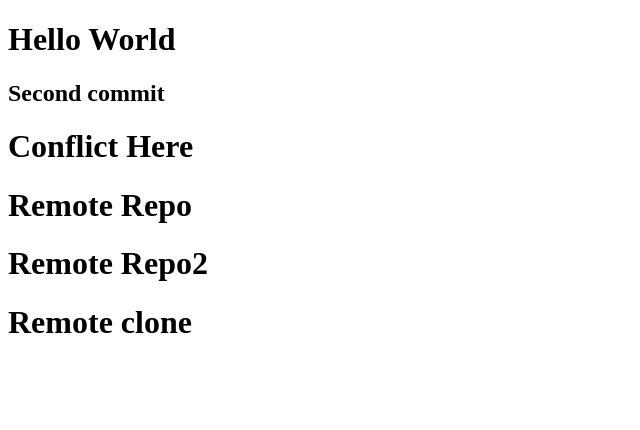
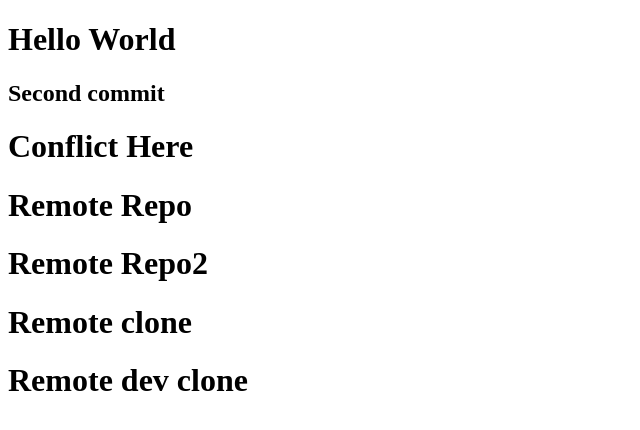
Before and after one commit to Tuan20102001/git_tutorial, a plain HTML site: page index.html in a window 1280 px wide. Shown: the whole page, without its empty margins (0-640 px from the left). Drawn offline with Linux system fonts and the light colour scheme.

Commit message:
remote dev clone

```diff
--- a/index.html
+++ b/index.html
@@ -13,5 +13,6 @@
     <h1>Remote Repo</h1>
     <h1>Remote Repo2</h1>
     <h1>Remote clone</h1>
+    <h1>Remote dev clone</h1>
 </body>
 </html>
```
